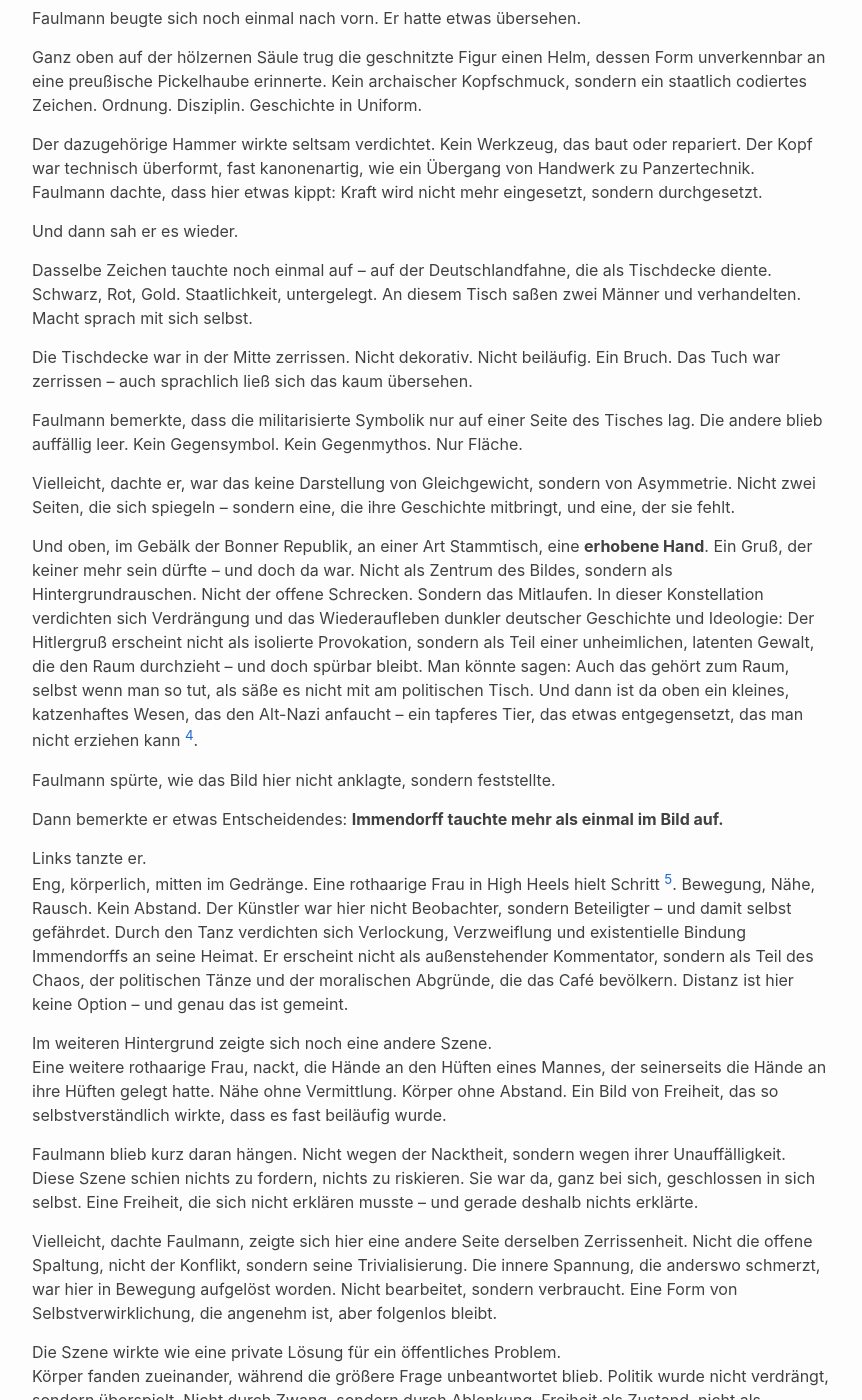
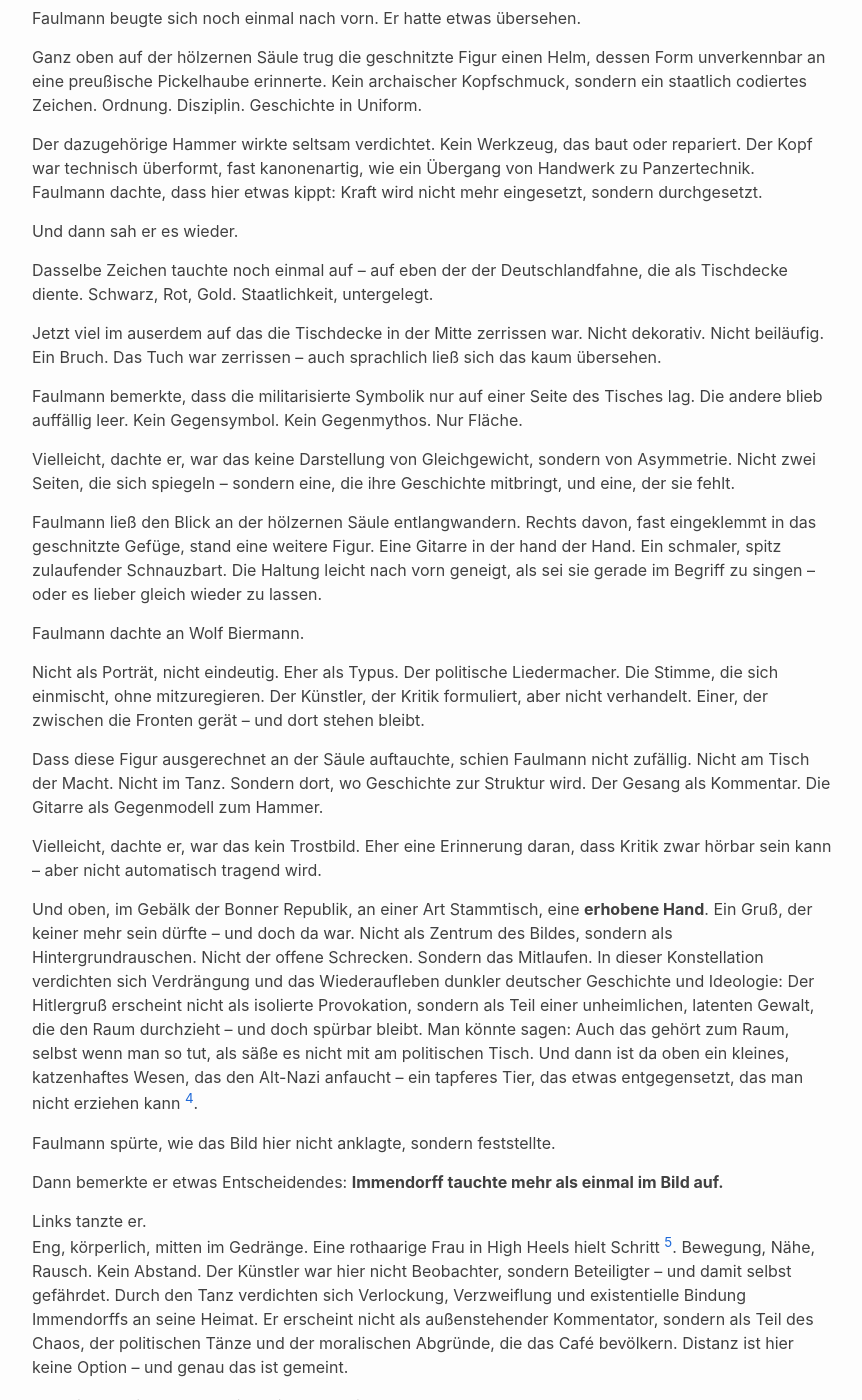
Before and after one commit to cgars/faulmann, a Jekyll site: the page built from _posts/2025-12-12-cafee.md, in a window 1280 px wide and 1400 px high, scrolled down 7229 px. Shown: the whole window, without its empty margins (208-1070 px from the left). Built offline with Jekyll 4.4.1, drawn with Linux system fonts in a browser that asks for light colours.

Commit message:
Biermann

```diff
--- a/_posts/2025-12-12-cafee.md
+++ b/_posts/2025-12-12-cafee.md
@@ -258,14 +258,27 @@
 
 Und dann sah er es wieder.
 
-Dasselbe Zeichen tauchte noch einmal auf – auf der Deutschlandfahne, die als Tischdecke diente. Schwarz, Rot, Gold. Staatlichkeit, untergelegt. An diesem Tisch saßen zwei Männer und verhandelten. Macht sprach mit sich selbst.
+Dasselbe Zeichen tauchte noch einmal auf – auf eben der der Deutschlandfahne, die als Tischdecke diente. Schwarz, Rot, Gold. Staatlichkeit, untergelegt.
 
-Die Tischdecke war in der Mitte zerrissen.
+Jetzt viel im auserdem auf das die Tischdecke in der Mitte zerrissen war.
 Nicht dekorativ. Nicht beiläufig. Ein Bruch. Das Tuch war zerrissen – auch sprachlich ließ sich das kaum übersehen.
 
 Faulmann bemerkte, dass die militarisierte Symbolik nur auf einer Seite des Tisches lag. Die andere blieb auffällig leer. Kein Gegensymbol. Kein Gegenmythos. Nur Fläche.
 
 Vielleicht, dachte er, war das keine Darstellung von Gleichgewicht, sondern von Asymmetrie. Nicht zwei Seiten, die sich spiegeln – sondern eine, die ihre Geschichte mitbringt, und eine, der sie fehlt.
+
+Faulmann ließ den Blick an der hölzernen Säule entlangwandern.
+Rechts davon, fast eingeklemmt in das geschnitzte Gefüge, stand eine weitere Figur. Eine Gitarre in der hand der Hand. Ein schmaler, spitz zulaufender Schnauzbart. Die Haltung leicht nach vorn geneigt, als sei sie gerade im Begriff zu singen – oder es lieber gleich wieder zu lassen.
+
+Faulmann dachte an Wolf Biermann.
+
+Nicht als Porträt, nicht eindeutig. Eher als Typus. Der politische Liedermacher. Die Stimme, die sich einmischt, ohne mitzuregieren. Der Künstler, der Kritik formuliert, aber nicht verhandelt. Einer, der zwischen die Fronten gerät – und dort stehen bleibt.
+
+Dass diese Figur ausgerechnet an der Säule auftauchte, schien Faulmann nicht zufällig. Nicht am Tisch der Macht. Nicht im Tanz. Sondern dort, wo Geschichte zur Struktur wird. Der Gesang als Kommentar. Die Gitarre als Gegenmodell zum Hammer.
+
+Vielleicht, dachte er, war das kein Trostbild.
+Eher eine Erinnerung daran, dass Kritik zwar hörbar sein kann –
+aber nicht automatisch tragend wird.
 
 Und oben, im Gebälk der Bonner Republik, an einer Art Stammtisch, eine **erhobene Hand**. Ein Gruß, der keiner mehr sein dürfte – und doch da war. Nicht als Zentrum des Bildes, sondern als Hintergrundrauschen. Nicht der offene Schrecken. Sondern das Mitlaufen. In dieser Konstellation verdichten sich Verdrängung und das Wiederaufleben dunkler deutscher Geschichte und Ideologie: Der Hitlergruß erscheint nicht als isolierte Provokation, sondern als Teil einer unheimlichen, latenten Gewalt, die den Raum durchzieht – und doch spürbar bleibt. Man könnte sagen: Auch das gehört zum Raum, selbst wenn man so tut, als säße es nicht mit am politischen Tisch. Und dann ist da oben ein kleines, katzenhaftes Wesen, das den Alt-Nazi anfaucht – ein tapferes Tier, das etwas entgegensetzt, das man nicht erziehen kann [^h].
 
```
